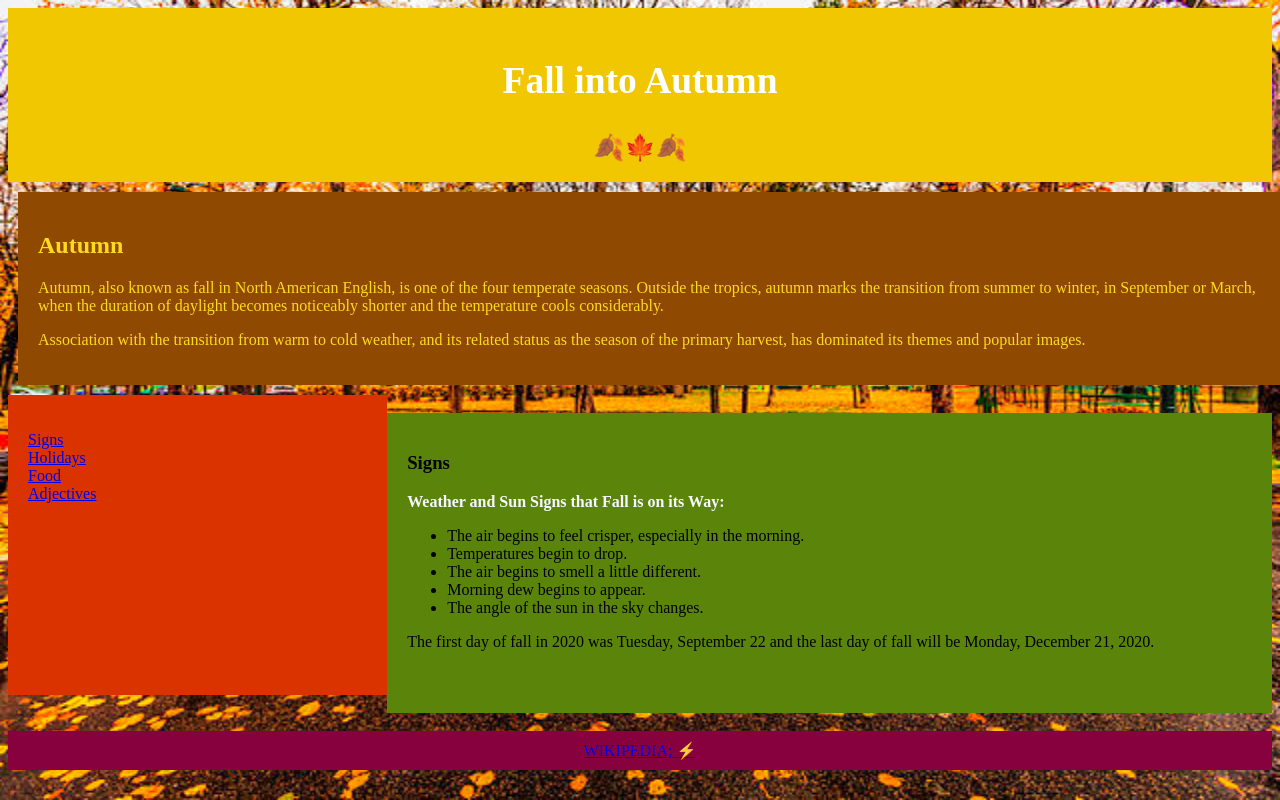
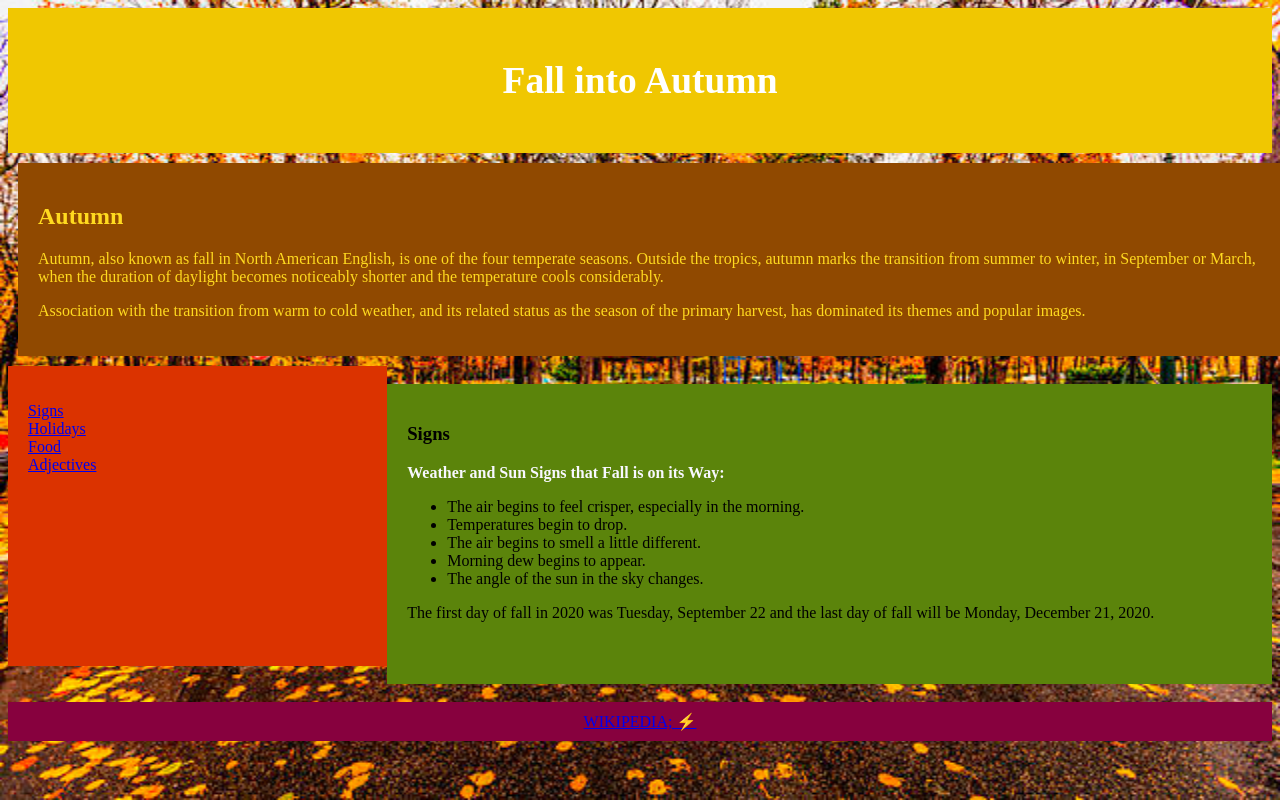
Before and after one commit to planitanyway/HTML3, a plain HTML site: page index.html in a window 1280 px wide. Drawn offline with Linux system fonts and the light colour scheme.

Commit message:
Update index.html

```diff
--- a/index.html
+++ b/index.html
@@ -3,7 +3,6 @@
 <head>
 <meta charset="utf-8">
 <title>HTML3</title>
-
 <meta charset="utf-8">
 <meta name="viewport" content="width=device-width, initial-scale=1.0">
 
@@ -86,7 +85,7 @@ footer {
 <header>
 
   <h2>Fall into Autumn</h2>
-<span style"font-size:35px;">&#127810;&#127809;&#127810;</span>
+<span style"font-size:35px;"&#127810;&#127809;&#127810;</span>
 </header>
 
 <div class="fall">
```
